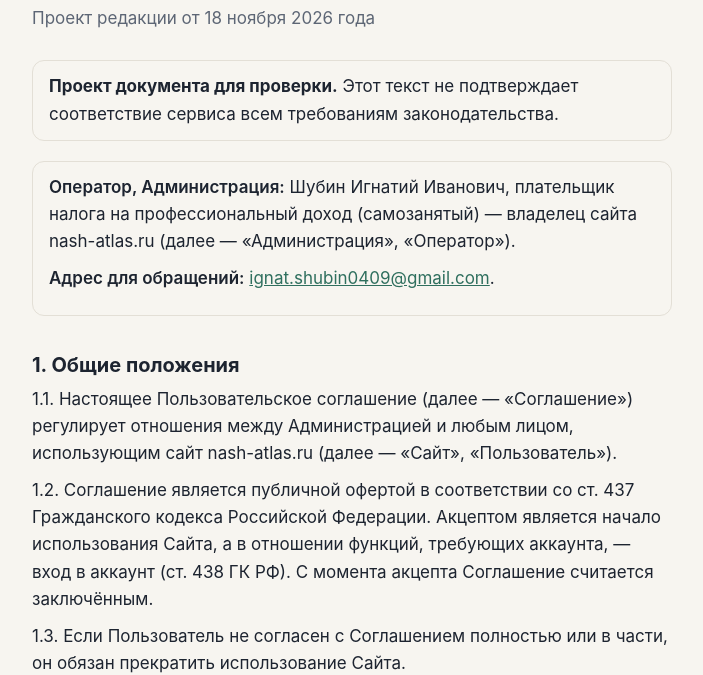
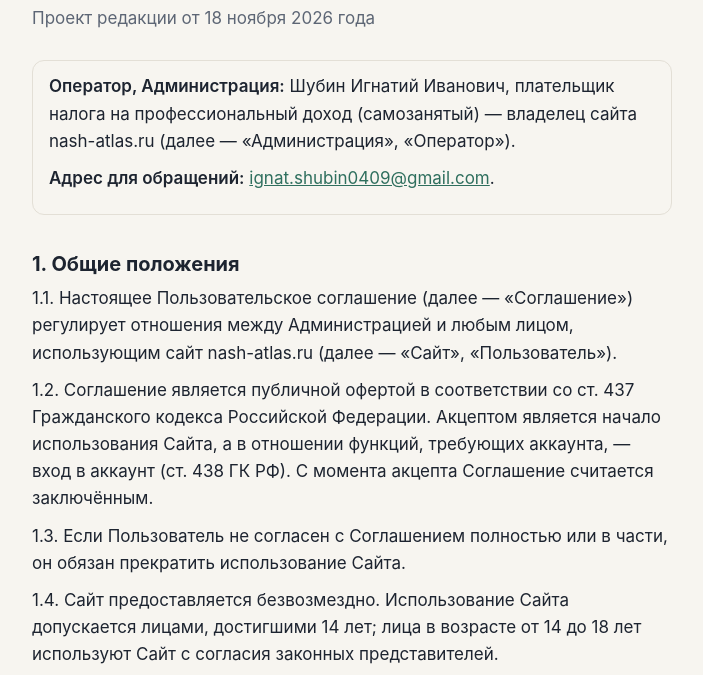
Before and after one commit to Ignatus04/nash-atlas, a website: page web-src/terms.html in a window 1280 px wide. Shown: the part 142-817 px from the top of the page, without its empty margins (288-991 px from the left). Drawn offline with Linux system fonts and the light colour scheme.

Commit message:
Remove review notice from production terms page

```diff
--- a/web-src/terms.html
+++ b/web-src/terms.html
@@ -32,7 +32,6 @@
 <a class="back" href="/">← На карту</a>
 <h1>Пользовательское соглашение</h1>
 <p class="date">Проект редакции от 18 ноября 2026 года</p>
-<p class="op"><b>Проект документа для проверки.</b> Этот текст не подтверждает соответствие сервиса всем требованиям законодательства.</p>
 <div class="op"><p class="c"><b>Оператор, Администрация:</b> Шубин Игнатий Иванович, плательщик налога на профессиональный доход (самозанятый) — владелец сайта nash-atlas.ru (далее — «Администрация», «Оператор»).</p>
 <p class="c"><b>Адрес для обращений:</b> <a href="mailto:ignat.shubin0409@gmail.com">ignat.shubin0409@gmail.com</a>.</p></div>
 <h2>1. Общие положения</h2>
```
